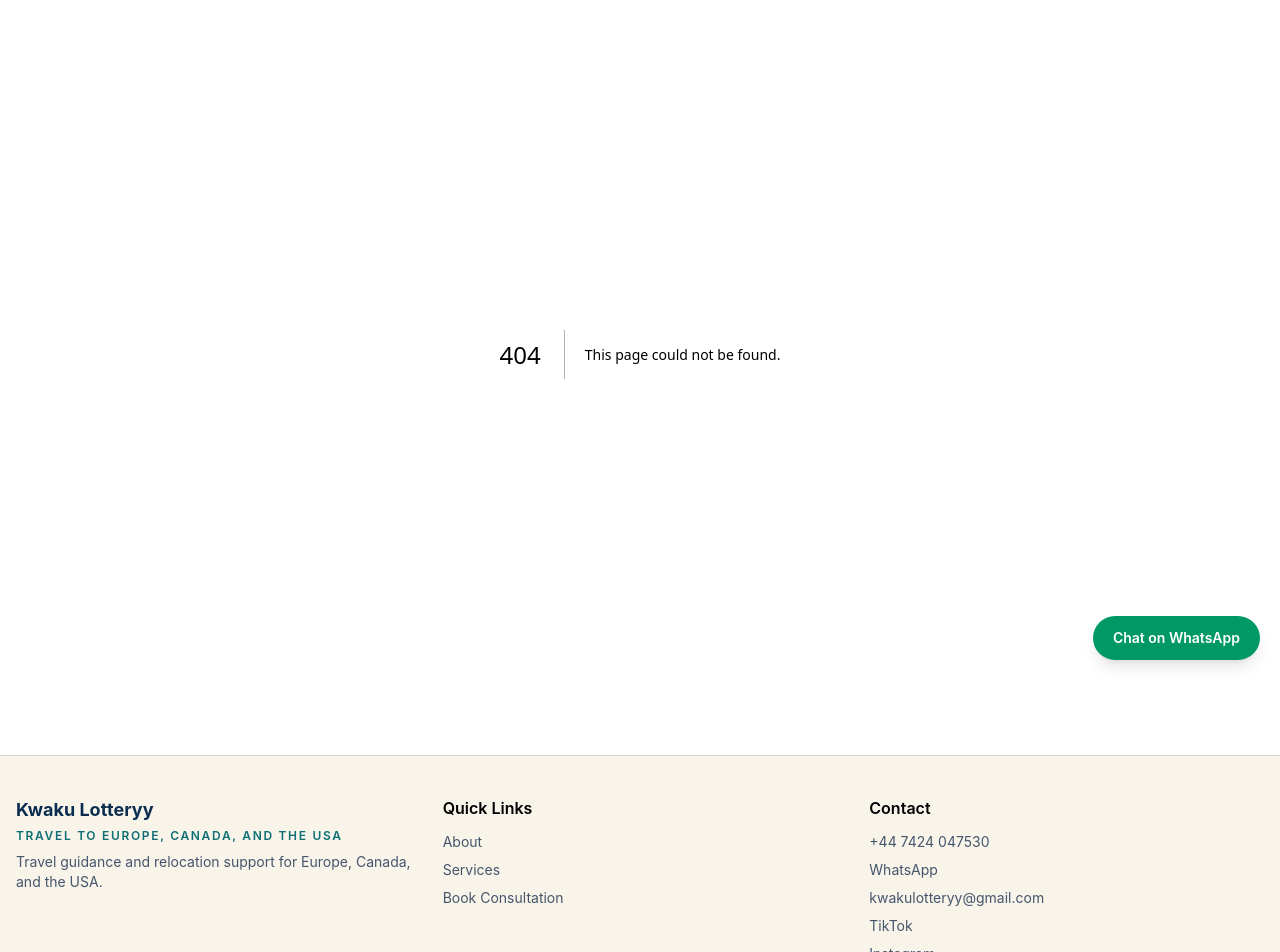
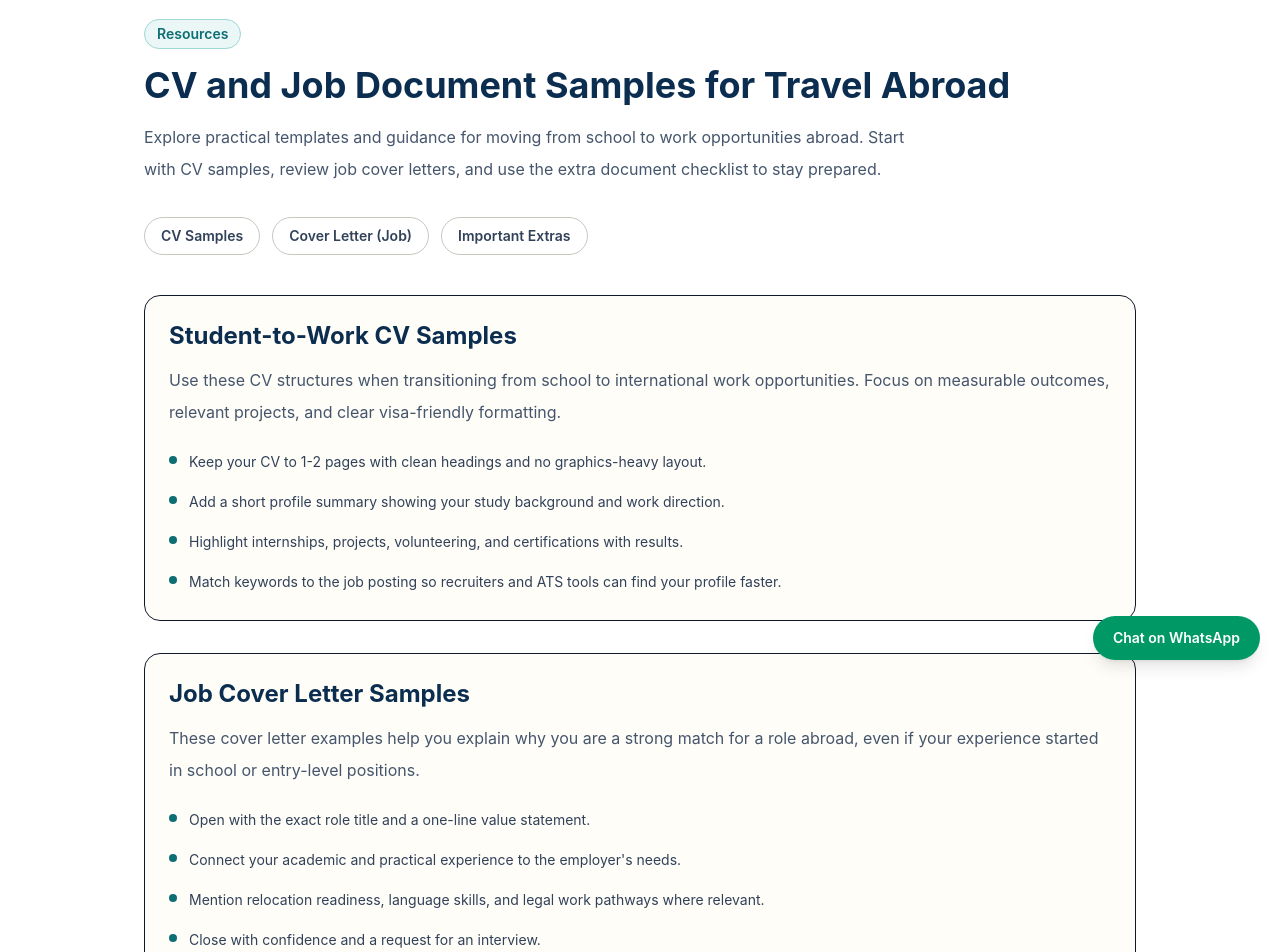
Before and after one commit to learngermanghana/kwakuasamoah, a Next.js app: page /resources in a window 1280 px wide. Before the commit this address had no page. Shown: the part 120-1072 px from the top of the page. Built offline with nearby package versions, Linux system fonts and the light colour scheme.

Commit message:
Add resources page with CV and cover letter sections

```diff
--- /dev/null
+++ b/src/app/resources/page.tsx
@@ -0,0 +1,85 @@
+const resourceTabs = [
+  {
+    id: "cv",
+    label: "CV Samples",
+    title: "Student-to-Work CV Samples",
+    description:
+      "Use these CV structures when transitioning from school to international work opportunities. Focus on measurable outcomes, relevant projects, and clear visa-friendly formatting.",
+    tips: [
+      "Keep your CV to 1-2 pages with clean headings and no graphics-heavy layout.",
+      "Add a short profile summary showing your study background and work direction.",
+      "Highlight internships, projects, volunteering, and certifications with results.",
+      "Match keywords to the job posting so recruiters and ATS tools can find your profile faster."
+    ]
+  },
+  {
+    id: "cover-letter",
+    label: "Cover Letter (Job)",
+    title: "Job Cover Letter Samples",
+    description:
+      "These cover letter examples help you explain why you are a strong match for a role abroad, even if your experience started in school or entry-level positions.",
+    tips: [
+      "Open with the exact role title and a one-line value statement.",
+      "Connect your academic and practical experience to the employer's needs.",
+      "Mention relocation readiness, language skills, and legal work pathways where relevant.",
+      "Close with confidence and a request for an interview."
+    ]
+  },
+  {
+    id: "extras",
+    label: "Important Extras",
+    title: "Other Important Documents",
+    description:
+      "Beyond your CV and cover letter, these supporting resources can improve your chances for school-to-work migration plans.",
+    tips: [
+      "Reference letter samples from lecturers, supervisors, or mentors.",
+      "Statement of purpose templates for study-to-work progression.",
+      "Interview preparation checklists for online and embassy-related appointments.",
+      "Document checklist for passport, transcripts, certificates, and translated records."
+    ]
+  }
+];
+
+export default function ResourcesPage() {
+  return (
+    <section className="mx-auto max-w-5xl px-4 py-16">
+      <p className="inline-block rounded-full border border-[#9fd7d5] bg-[#eaf7f6] px-3 py-1 text-sm font-semibold text-[#0d6f73]">
+        Resources
+      </p>
+      <h1 className="mt-4 text-4xl font-bold text-[#0b2d4f]">CV and Job Document Samples for Travel Abroad</h1>
+      <p className="mt-4 max-w-3xl leading-8 text-slate-600">
+        Explore practical templates and guidance for moving from school to work opportunities abroad. Start with CV
+        samples, review job cover letters, and use the extra document checklist to stay prepared.
+      </p>
+
+      <nav className="mt-8 flex flex-wrap gap-3" aria-label="Resource tabs">
+        {resourceTabs.map((tab) => (
+          <a
+            key={tab.id}
+            href={`#${tab.id}`}
+            className="rounded-full border border-[#c9c7bf] bg-white px-4 py-2 text-sm font-semibold text-slate-700 transition hover:border-[#0d6f73] hover:text-[#0d6f73]"
+          >
+            {tab.label}
+          </a>
+        ))}
+      </nav>
+
+      <div className="mt-10 space-y-8">
+        {resourceTabs.map((tab) => (
+          <article key={tab.id} id={tab.id} className="scroll-mt-28 rounded-2xl border bg-[#fffdf8] p-6">
+            <h2 className="text-2xl font-bold text-[#0b2d4f]">{tab.title}</h2>
+            <p className="mt-3 leading-8 text-slate-600">{tab.description}</p>
+            <ul className="mt-5 space-y-3 text-sm leading-7 text-slate-700">
+              {tab.tips.map((tip) => (
+                <li key={tip} className="flex gap-3">
+                  <span className="mt-2 h-2 w-2 rounded-full bg-[#0d6f73]" aria-hidden />
+                  <span>{tip}</span>
+                </li>
+              ))}
+            </ul>
+          </article>
+        ))}
+      </div>
+    </section>
+  );
+}
--- a/src/components/header.tsx
+++ b/src/components/header.tsx
@@ -7,6 +7,7 @@ const nav = [
   { href: "/about", label: "About" },
   { href: "/services", label: "Services" },
   { href: "/countries", label: "Countries" },
+  { href: "/resources", label: "Resources" },
   { href: "/book", label: "Book" },
   { href: "/faq", label: "FAQ" },
   { href: "/contact", label: "Contact" }
```
